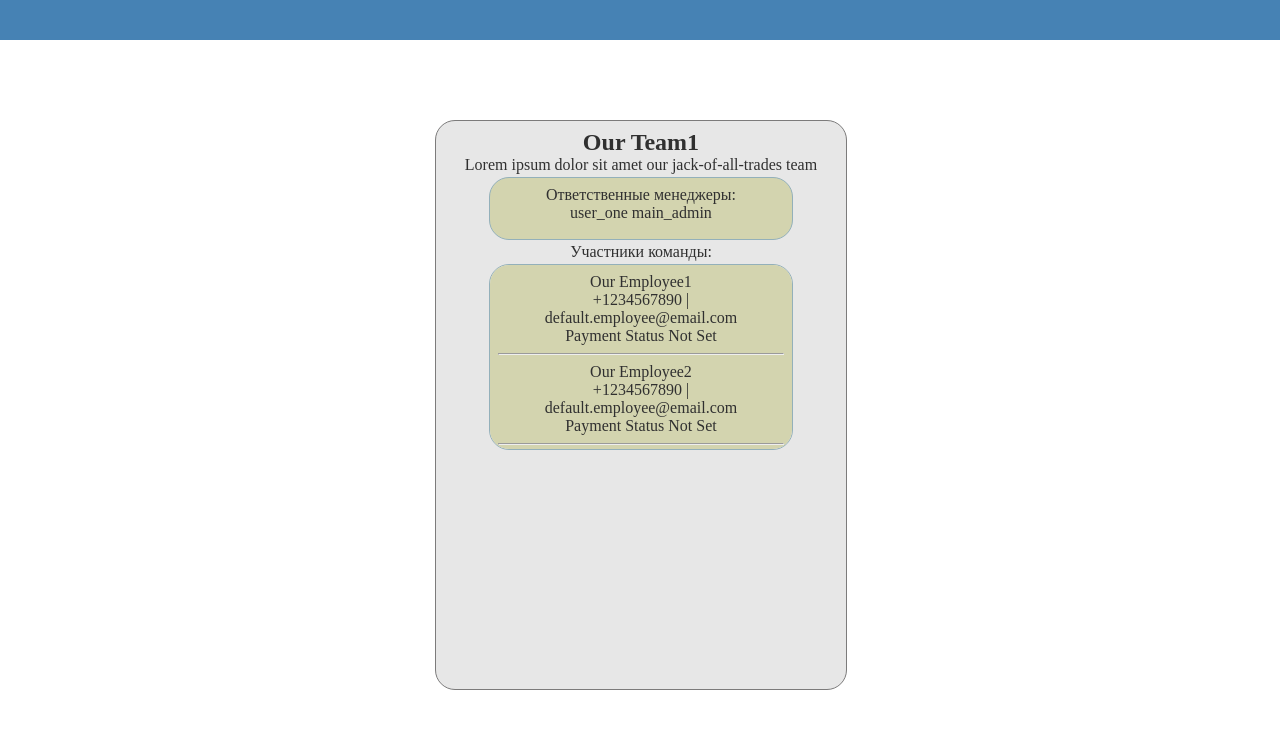
After one commit to PavelUmanskiy/LightNotebook, a Django app: template templates/secondary/team.html in a window 1280 px wide. The commit adds this page. Shown: the top 729 px of the page. Run offline with Django 4.2, Linux system fonts and the light colour scheme; the template is opened without the code that fills it: values that come from a table or form of the project are taken from there, others are empty; data comes from the database, SQL or seed files in the repository; both versions use the stored data as it was after the commit.

Commit message:
Add views, templates and URLs for small site pages, update sidebar, make other small changes

```diff
--- a/main/admin.py
+++ b/main/admin.py
@@ -77,7 +77,7 @@ class TaskAdmin(admin.ModelAdmin):
 
 @admin.register(Manager)
 class ManagerAdmin(admin.ModelAdmin):
-    list_display = ('id', 'user', 'phone_number')
+    list_display = ('id', 'user', 'patronymic','phone_number')
     list_display_links = ('id',)
     search_fields = (
         'id',
@@ -85,8 +85,9 @@ class ManagerAdmin(admin.ModelAdmin):
         'user__firstname',
         'user__lastname',
         'phone_number',
+        'patronymic',
     )
-    list_editable = ('phone_number',)
+    list_editable = ('phone_number', 'patronymic')
 
 
 @admin.register(Customer)
--- a/main/models.py
+++ b/main/models.py
@@ -61,6 +61,7 @@ class Task(models.Model):
 
 class Manager(models.Model):
     user = models.OneToOneField(to=User, on_delete=models.PROTECT)
+    patronymic = models.CharField(max_length=64, null=True, default=None)
     phone_number = models.CharField(max_length=64, default='+1234567890')
     profit = models.ManyToManyField(to='Profit')
     notes = models.ManyToManyField(to='Note')
--- a/main/urls.py
+++ b/main/urls.py
@@ -8,4 +8,7 @@ urlpatterns = [
     path('association/<int:association_id>/group/<int:group_id>/',
          GroupView.as_view(), name='group_view'),
     path('choose/', AssociationPickView.as_view(), name='association_picker'),
+    path('manager/<int:pk>/', ManagerView.as_view(), name='manager'),
+    path('team/<int:pk>/', TeamView.as_view(), name='team'),
+    path('customer/<int:pk>/', CustomerView.as_view(), name='customer')
 ]
--- a/static/css/styles.css
+++ b/static/css/styles.css
@@ -245,7 +245,7 @@ a:visited {
   position: absolute;
   top: 15%;
   left: 34%;
-  padding: 8px;
+  padding-top: 8px;
   border: 1px solid rgb(124, 123, 123);
   border-radius: 20px;
   color:rgb(48, 48, 48);
@@ -256,15 +256,34 @@ a:visited {
   overflow-y: scroll;
 }
 .picker-content {
-  margin: auto;
+  margin: 3px auto;
   padding: 8px;
   border: 1px solid rgb(147, 176, 186);
   border-radius: 20px;
   background-color: rgb(211, 212, 175);
   width: 70%;
-  height: 7%;
+  height: 8%;
   text-align: center;
   overflow-y: scroll;
+}
+.picker-teams {
+  margin: 3px auto;
+  padding: 8px;
+  border: 1px solid rgb(147, 176, 186);
+  border-radius: 20px;
+  background-color: rgb(211, 212, 175);
+  width: 70%;
+  height: 30%;
+  text-align: center;
+  overflow-y: scroll;
+}
+.picker-span {
+  margin-bottom: 3px;
+}
+.picker-span-important {
+  font-size: 1.5em;
+  margin: 5px auto;
+  font-weight: bold;
 }
 ::-webkit-scrollbar {
   width: 0;
--- /dev/null
+++ b/templates/secondary/team.html
@@ -0,0 +1,33 @@
+{% extends 'base.html' %}
+{% block title %}
+    <title>Team</title>
+{% endblock title %}
+{% block content %}
+    <div class="picker-card-big">
+        <span class="picker-span-important">{{ team.name }}</span>
+        <br>
+        <span>{{ team.description }}</span>
+        <div class="picker-content">
+            <span>Ответственные менеджеры:</span>
+            <br>
+            {% for manager in team.managers.all %}
+                <a class="deal-card-href" href="{% url 'manager' manager.pk %}">{{manager.user.username}}</a>
+            {% endfor %}
+        </div>
+        <span>Участники команды:</span>
+        <div class="picker-teams">
+            {% for employee in team.employees.all %}
+                {{ employee.name }}
+                <br>
+                {{ employee.phone_number }} | {{ employee.email }}
+                <br>
+                {{ employee.payment_status }}
+                <hr>
+            {% empty %}
+                <br>
+                <span>Нет</span>
+            {% endfor %}
+
+        </div>
+    </div>
+{% endblock content %}
--- a/templates/utils/sidebar.html
+++ b/templates/utils/sidebar.html
@@ -8,12 +8,17 @@
             <hr>
             <span class="class-name">Менеджеры:</span>
             {% for manager in association_for_utils.managers.all %}
-                <div class="sidebar-plate">{{manager.user.username}}</div>
+                <a class="deal-card-href" href="{% url 'manager' manager.pk %}"><div class="sidebar-plate">{{manager.user.username}}</div></a>
             {% endfor %}
             <hr>
             <span>Команды:</span>
             {% for team in association_for_utils.teams.all %}
-                <div class="sidebar-plate">{{team.name}}</div>
+                <a class="deal-card-href" href="{% url 'team' team.pk %}"><div class="sidebar-plate">{{team.name}}</div></a>
+            {% endfor %}
+            <hr>
+            <span>Клиенты:</span>
+            {% for customer in association_for_utils.customers.all %}
+                    <a class="deal-card-href" href="{% url 'customer' customer.pk %}"><div class="sidebar-plate">{{customer.name}}</div></a>
             {% endfor %}
             <hr>
         </div>
```
Also changed, not shown: main/views.py (+85 -22 lines), templates/secondary/customer.html (added, +28 -0 lines), templates/secondary/manager.html (added, +42 -0 lines), light_notebook.sqlite3, main/migrations/0013_manager_patronymic.py (added), templates/secondary/association_picker.html (renamed from templates/association_picker.html).
